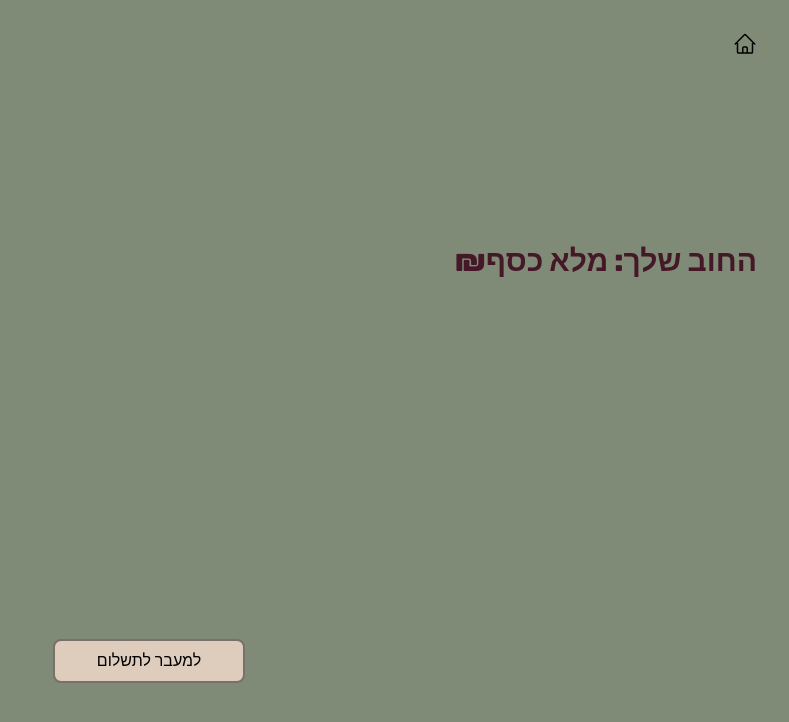
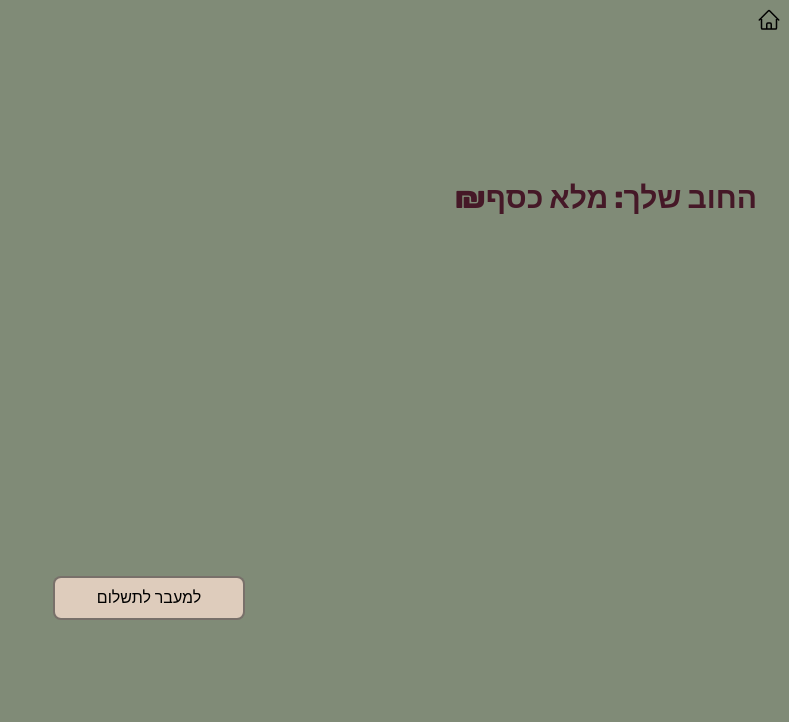
Before and after one commit to YairSadan/Clients-Management, a Next.js app: page /user/payments in a window 1280 px wide. Shown: the top 722 px of the page, without its empty margins (491-1280 px from the left). Built offline with nearby package versions, Linux system fonts and the light colour scheme; no server answers.

Commit message:
little fix

```diff
--- a/src/app/layout.tsx
+++ b/src/app/layout.tsx
@@ -15,9 +15,7 @@ export default function RootLayout({
 }) {
   return (
     <html lang="he">
-      <body
-        className={`${rubik.className} antialiased bg-primary p-8`}
-        dir="rtl">
+      <body className={`${rubik.className} antialiased bg-primary`} dir="rtl">
         <NextAuthProvider>{children}</NextAuthProvider>
       </body>
     </html>
--- a/src/app/ui/globalComponents/HomeSvg.tsx
+++ b/src/app/ui/globalComponents/HomeSvg.tsx
@@ -10,7 +10,7 @@ const HomeSvg = () => {
     urlToRedirect = '/admin';
   }
   return (
-    <Link href={urlToRedirect} className="inline-block">
+    <Link href={urlToRedirect} className="inline-block absolute top-2 right-2">
       <svg
         xmlns="http://www.w3.org/2000/svg"
         fill="none"
--- a/src/app/user/page.tsx
+++ b/src/app/user/page.tsx
@@ -7,7 +7,7 @@ const ClientHome = () => {
   return (
     <main className="page-primary justify-around">
       <div className="flex flex-row justify-start w-full">
-        <Title text="שלום חבר" />
+        <Title className="pr-8" text="שלום חבר" />
       </div>
       <div className="flex flex-col items-center gap-3">
         <Title className="pb-2" text="מה תרצה לעשות?" />
--- a/src/app/user/payments/page.tsx
+++ b/src/app/user/payments/page.tsx
@@ -20,10 +20,10 @@ const UserPayment = () => {
         <p>בטוח?</p>
       </Dialog>
 
-      <HomeSvg />
       <main className="page-primary justify-around">
+        <HomeSvg />
         <div className="flex flex-row justify-start w-full">
-          <Title text="החוב שלך: מלא כסף₪" />
+          <Title className="pr-8" text="החוב שלך: מלא כסף₪" />
         </div>
         <PayBtn />
       </main>
```
